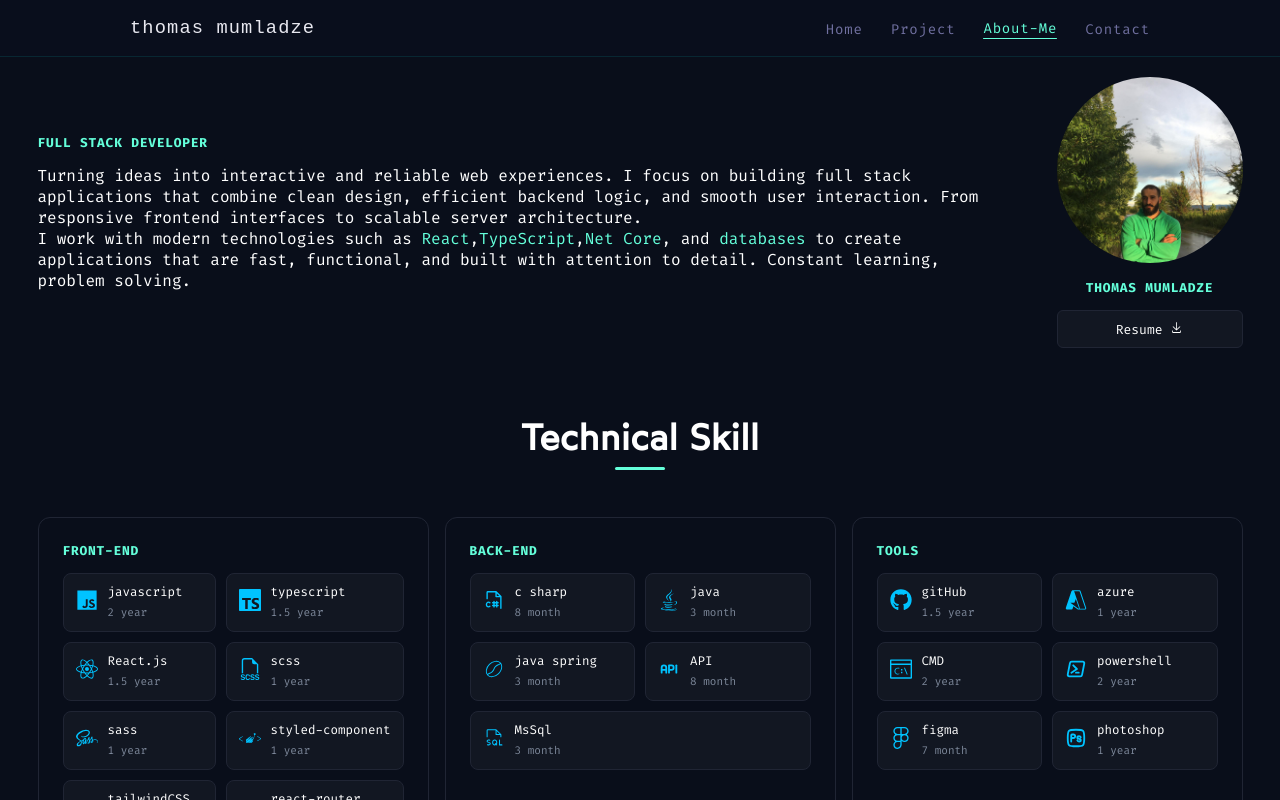
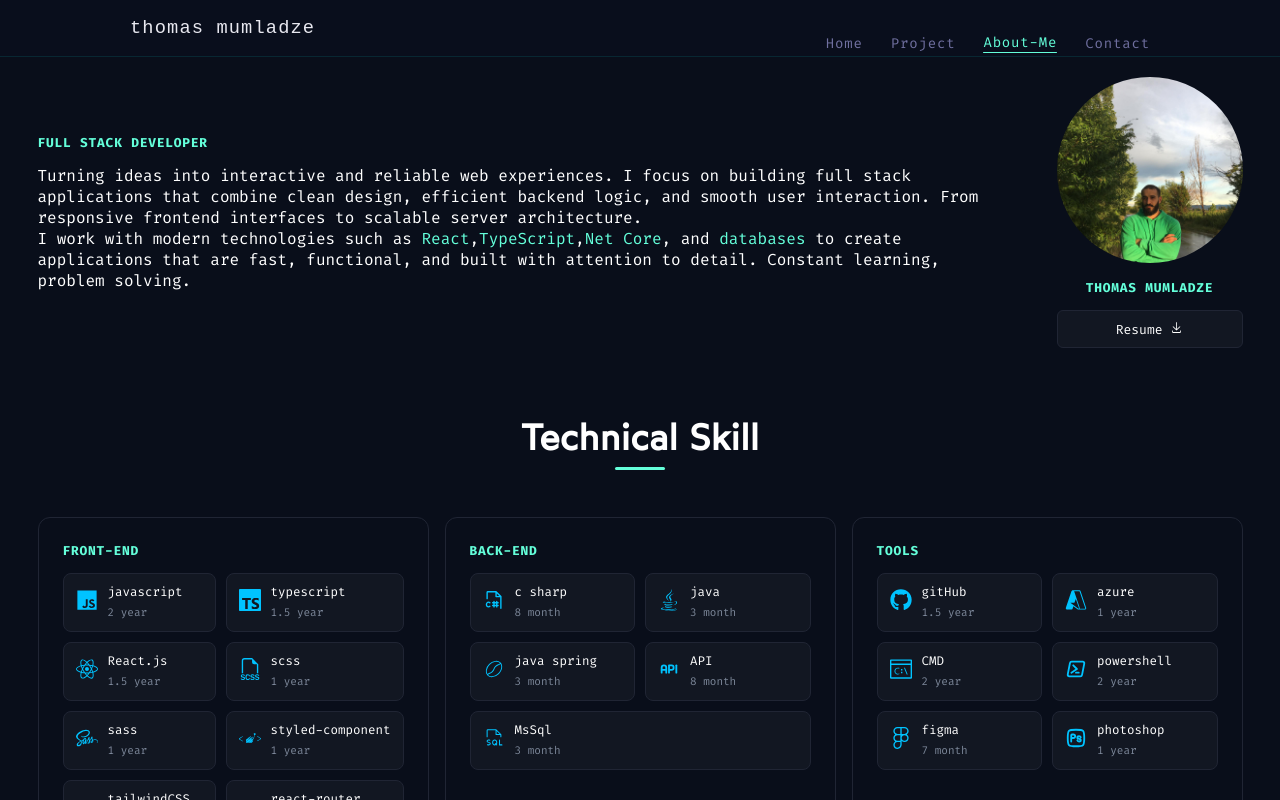
Before and after one commit to ThomasMumladze/dev-portfolio, a React (Vite) app: page /about-me in a window 1280 px wide. Shown: the top 800 px of the page. Built offline with nearby package versions, Linux system fonts and the light colour scheme.

Commit message:
header responsive and dropdawn menu

```diff
--- a/src/components/Navigation.tsx
+++ b/src/components/Navigation.tsx
@@ -1,12 +1,24 @@
 // ========== react router ========== //
 import { Link, useLocation } from "react-router";
+
+// ========== react icon ========== //
+import { CiMenuBurger } from "react-icons/ci";
+import { useState } from "react";
 
 const Navigation = () => {
     const location = useLocation().pathname;
 
+    const [activeNavigation, setActiveNavigation] = useState<boolean>(false);
+
+    const handleActiveNavigation = () => {
+        setActiveNavigation(!activeNavigation);
+    };
+
     return (
         <nav>
-            <ul>
+            <CiMenuBurger onClick={handleActiveNavigation} />
+
+            <ul className={`${activeNavigation ? "nav-active" : ""}`}>
                 <li className={`${location == "/" ? "active" : ""}`}>
                     <Link to={"/"}>home</Link>
                 </li>
--- a/src/page/Project.tsx
+++ b/src/page/Project.tsx
@@ -6,11 +6,11 @@ import type { ProjectType } from "../types/projectType";
 
 // ========== component ========== //
 import Card from "../components/Card";
+import Input from "../components/Input";
+import H3 from "../components/H3";
 
 // ========== react ========== //
 import { useState } from "react";
-import Input from "../components/Input";
-import H3 from "../components/H3";
 
 // ========== filter options ========== //
 const type = ["all", "back-end", "front-end", "full-stack", "console app", "game"];
--- a/src/style/components/_navigation.scss
+++ b/src/style/components/_navigation.scss
@@ -5,13 +5,51 @@ $text-muted: #3a3a5a;
 
 // ========== react router navigation ========== //
 nav {
+    position: relative;
+
+    svg {
+        color: #fff;
+        cursor: pointer;
+        font-size: 23px;
+
+        @media screen and (min-width: 800px) {
+            visibility: hidden;
+            pointer-events: none;
+        }
+    }
+
     ul {
+        align-items: center;
+        display: flex;
         list-style: none;
+        gap: 1.75rem;
         margin: 0;
         padding: 0;
-        display: flex;
-        align-items: center;
-        gap: 1.75rem;
+        user-select: none;
+
+        @media screen and (max-width: 800px) {
+            border: solid 1px #202534;
+            background-color: rgba(10, 16, 29, 1);
+            flex-direction: column;
+            filter: blur(5px);
+            opacity: 0;
+            position: absolute;
+            padding: 6px 32px;
+            pointer-events: none;
+            right: 0px;
+            visibility: hidden;
+            transform: translateX(-54px) scale(0.5);
+            transition: 0.27s ease-in-out;
+            width: max-content;
+        }
+    }
+
+    .nav-active {
+        filter: blur(0px);
+        opacity: 1;
+        pointer-events: all;
+        visibility: visible;
+        transform: translateX(0px);
     }
 
     li a {
--- a/src/style/layouts/_header.scss
+++ b/src/style/layouts/_header.scss
@@ -31,5 +31,3 @@ header {
         margin: 0;
     }
 }
-
-// ── Nav ───────────────────────────────────────────────────────
```
